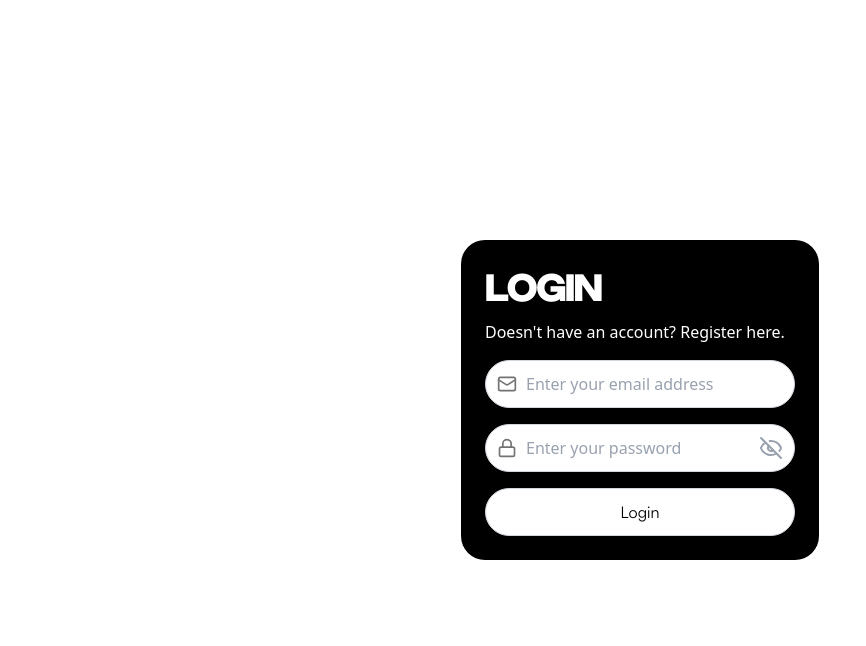
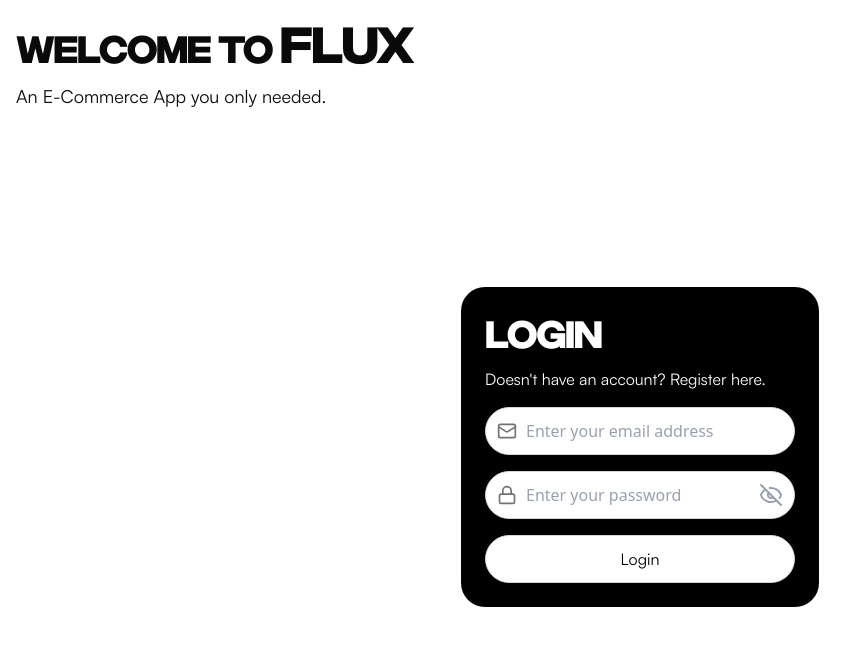
Before and after one commit to davinzaki/flux, a React (Vite) app in the folder client/: page /login in a window 1280 px wide. Shown: the top 646 px of the page, without its empty margins (0-866 px from the left). Built offline with nearby package versions, Linux system fonts and the light colour scheme; no server answers.

Commit message:
feat: add cors handling for with credentials

```diff
--- a/client/src/components/auth/LoginForm.tsx
+++ b/client/src/components/auth/LoginForm.tsx
@@ -1,14 +1,14 @@
 import { useState } from "react"
 import { Button } from "../ui/button"
 import { Input } from "../ui/input"
-import { EyeIcon, EyeOffIcon, LockIcon, Mail } from 'lucide-react'
+import { EyeIcon, EyeOffIcon, Loader2Icon, LockIcon, Mail } from 'lucide-react'
 import { useForm } from 'react-hook-form'
 import { useLogin } from "@/hooks/useAuth"
 
 
 const LoginForm = () => {
   const [showPassword, setShowPassword] = useState(false)
-  const { mutate } = useLogin()
+  const { mutate, isPending } = useLogin()
   const { register, handleSubmit } = useForm({
     defaultValues: {
       email: '',
@@ -26,7 +26,7 @@ const LoginForm = () => {
   }
   return (
     <div className="flex flex-col text-white w-[358px] bg-black rounded-3xl p-6  gap-4" >
-      <h1 className="font-intergralcf text-4xl font-bold" >Login</h1>
+      <h1 className=" text-4xl font-bold" >Login</h1>
       <p>Doesn't have an account? Register here.</p>
 
       <form onSubmit={onSubmit}>
@@ -53,9 +53,19 @@ const LoginForm = () => {
               {...register('password')}
             />
           </div>
-          <Button variant="pill" size="pill" className="font-satoshi">
-            Login
-          </Button>
+          {isPending ?
+            (
+              <Button size="sm" disabled>
+                <Loader2Icon className="animate-spin" />
+                Loading
+              </Button>)
+            : (
+              <Button variant="pill" size="pill" className="font-satoshi">
+                Login
+              </Button>
+            )}
+
+
         </div>
       </form>
     </div>
--- /dev/null
+++ b/client/src/components/layouts/AuthLayout.tsx
@@ -0,0 +1,15 @@
+import { Outlet } from "react-router-dom"
+
+const AuthLayout = () => {
+    return (
+        <div className="w-full flex flex-col p-4 h-screen">
+            <div className=" flex flex-col gap-4">
+                <h1 className="font-intergralcf text-4xl font-bold">Welcome to <span className="text-5xl">Flux</span></h1>
+                <p className="text-lg">An E-Commerce App you only needed.</p>
+            </div>
+            <Outlet />
+        </div>
+    )
+}
+
+export default AuthLayout
--- a/client/src/index.css
+++ b/client/src/index.css
@@ -130,3 +130,11 @@
     @apply bg-background text-foreground;
   }
 }
+
+h1, h2, h3, h4, h5 {
+    font-family: IntegralCF;
+}
+
+p {
+    font-family: Satoshi;
+}
--- a/client/src/pages/Auth/LoginPage.tsx
+++ b/client/src/pages/Auth/LoginPage.tsx
@@ -2,7 +2,7 @@ import LoginForm from "@/components/auth/LoginForm"
 
 const LoginPage = () => {
     return (
-        <div className="flex justify-center items-center my-auto h-screen">
+        <div className="flex justify-center items-center h-full">
             <LoginForm />
         </div>
     )
```
Also changed, not shown: client/src/routes/authRoutes.tsx (+8 -2 lines).
